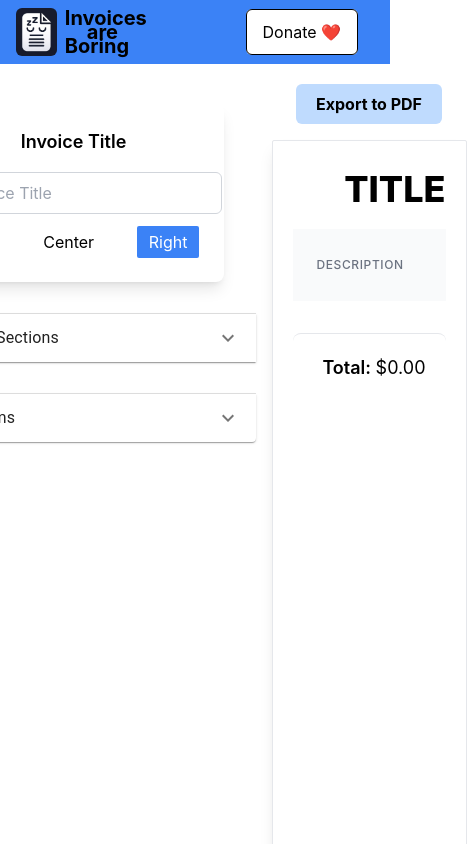
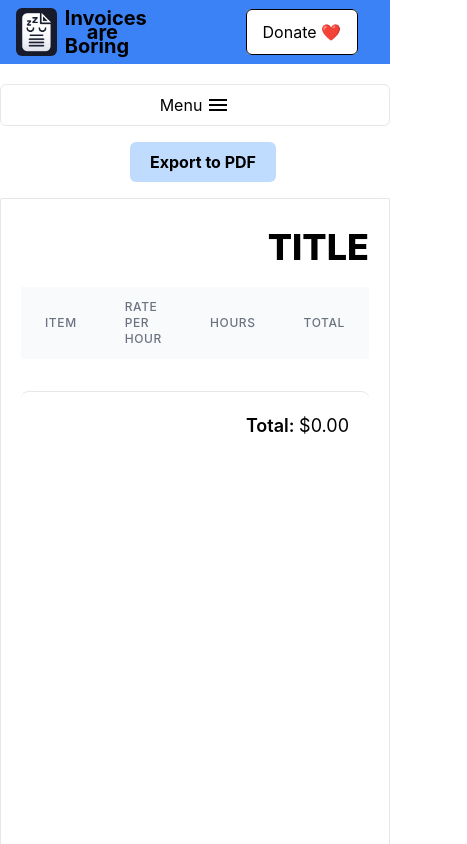
Before and after one commit to HalcyonVagabond/invoices-are-boring, a React (Create React App) app: page / in a window 390 px wide. Shown: the top 844 px of the page, 467 px wide, since content can reach past the window. Built offline with nearby package versions, Linux system fonts and the light colour scheme.

Commit message:
First attempt at mobile menu

```diff
--- a/src/App.js
+++ b/src/App.js
@@ -3,7 +3,7 @@ import './App.css';
 import Invoice from './components/Invoice/Invoice';
 import { ToastContainer } from 'react-toastify';
 import 'react-toastify/dist/ReactToastify.css';
-import InvoiceInputsMenu from './components/InvoiceInputs/InputsParentContainer';
+import InvoiceInputsMenu from './components/InvoiceInputs/InvoiceInputsMenu';
 import { InvoiceProvider } from './context/InvoiceContext'; // Import the provider
 import NavBar from './components/NavBar';
 
@@ -12,7 +12,10 @@ function App() {
     <InvoiceProvider>
       <div className="App">
         <NavBar />
-
+        <div className="flex flex-col md:flex-row mt-5 space-x-4 justify-center w-[100vw]">
+          <InvoiceInputsMenu />
+          <Invoice />
+        </div>
         <ToastContainer
           position="top-right"
           hideProgressBar={false}
@@ -23,12 +26,6 @@ function App() {
           draggable
           pauseOnHover
         />
-        <div className="flex mt-5 space-x-4 justify-center">
-          <InvoiceInputsMenu />
-          <div className="w-1/2"> {/* Adjust the width as necessary */}
-            <Invoice />
-          </div>
-        </div>
       </div>
     </InvoiceProvider>
   );
--- a/src/components/Invoice/Invoice.js
+++ b/src/components/Invoice/Invoice.js
@@ -57,9 +57,9 @@ const Invoice = () => {
     //   };
 
     return (
-        <>
+        <div>
             <button onClick={exportPDF} className='bg-blue-200 hover:bg-blue-500 px-5 py-2 hover:text-white rounded-md mb-4 font-bold'>Export to PDF</button> {/* This button will trigger PDF export */}
-            <div ref={invoiceRef} className="bg-white shadow-lg border rounded-sm overflow-hidden px-5 py-7 bg-white" style={{ minHeight: '11in', maxWidth:'8in' }}>
+            <div ref={invoiceRef} className="absolute left-0 md:relative bg-white shadow-lg border rounded-sm overflow-hidden px-5 py-7 bg-white w-[100vw] md:max-w-[8in] min-h-[11in]">
 
                 <div className={`title-section text-${titleAlignment}`}>
                         <h1 className='text-4xl font-extrabold'>{invoiceTitle ? invoiceTitle : "TITLE"}</h1>
@@ -75,7 +75,7 @@ const Invoice = () => {
                 {/* Additional sections (like totals, notes, etc.) can be added here */}
                 <IvoiceTotal />
             </div>
-            </>
+            </div>
 
 
     );
--- a/src/components/Invoice/InvoiceBody.js
+++ b/src/components/Invoice/InvoiceBody.js
@@ -11,7 +11,7 @@ const InvoiceBody = () => {
         <thead className="bg-gray-50">
           <tr>
             <th className="px-6 py-3 text-left text-xs font-medium text-gray-500 uppercase tracking-wider">
-              Description
+              Item
             </th>
             <th className="px-6 py-3 text-left text-xs font-medium text-gray-500 uppercase tracking-wider">
               Rate per Hour
--- a/src/components/Invoice/LineItem.js
+++ b/src/components/Invoice/LineItem.js
@@ -4,17 +4,17 @@ const LineItem = ({ item, index }) => {
 
   return (
     <tr className="hover:bg-gray-50 relative group">
-      <td className="px-6 py-4 whitespace-nowrap text-sm text-left max-w-[400px] overflow-x-hidden">
+      <td className="px-6 py-4 whitespace-nowrap text-sm text-left max-w-[400px] min-w-[200px] overflow-x-hidden">
         <h4 className='text-black font-semibold'>{item.title}</h4>
         <pre className='text-gray-800 max-w-[380px] text-wrap'>{item.description}</pre>
       </td>
-      <td className="px-6 py-4 whitespace-nowrap text-sm text-gray-500">
+      <td className="px-6 py-4 whitespace-nowrap text-sm text-gray-500 w-2">
         {item.rate}
       </td>
-      <td className="px-6 py-4 whitespace-nowrap text-sm text-gray-500">
+      <td className="px-6 py-4 whitespace-nowrap text-sm text-gray-500 w-2">
         {item.hours}
       </td>
-      <td className="px-6 py-4 whitespace-nowrap text-sm text-gray-500">
+      <td className="px-6 py-4 whitespace-nowrap text-sm text-gray-500 w-2">
         {item.rate * item.hours}
       </td>
     </tr>
--- a/src/components/InvoiceInputs/HeadersInput.js
+++ b/src/components/InvoiceInputs/HeadersInput.js
@@ -25,7 +25,7 @@ const HeaderInput = () => {
     };
 
     return (
-        <div className="shadow-lg p-6 rounded-lg bg-white mt-5 w-full overflow-auto max-w-[300px] h-full">
+        <div className="shadow-lg p-6 rounded-lg bg-white mt-5 w-full overflow-auto h-full">
             {/* New section form */}
 
             <h3 className="text-lg font-semibold mb-4">Add Header Section</h3>
--- a/src/components/InvoiceInputs/InputsParentContainer.js
+++ b/src/components/InvoiceInputs/InvoiceInputsMenu.js
@@ -1,16 +1,30 @@
-import React from 'react';
+import React, { useState } from 'react';
+// Material UI
 import Accordion from '@mui/material/Accordion';
 import AccordionSummary from '@mui/material/AccordionSummary';
 import AccordionDetails from '@mui/material/AccordionDetails';
 import ExpandMoreIcon from '@mui/icons-material/ExpandMore';
 import Typography from '@mui/material/Typography';
-import LineItemForm from './LineItemForm';
-import InvoiceTitleInput from './InvoiceTitleInput';
+import MenuIcon from '@mui/icons-material/Menu';
+// Components
+import LineItemForm from './LineItemInput';
+import InvoiceTitleInput from './TitleInput';
 import HeaderInput from './HeadersInput';
 
 const InvoiceInputsMenu = () => {
+    const [isMenuOpen, setIsMenuOpen] = useState(false);
+
+    const toggleMenu = () => {
+        setIsMenuOpen(!isMenuOpen);
+    };
+
     return (
-        <div className="max-w-[350px] space-y-8 h-full">
+        <div className='relative'>
+        <button className={`md:hidden mb-4 border border-gray-200 w-full rounded-md py-2 text-center flex items-center justify-center ${isMenuOpen ? 'bg-blue-300' : ''}`} onClick={toggleMenu}>
+            <h4 className='mr-1'>{isMenuOpen ? 'Close Menu' : 'Menu '}</h4><MenuIcon className="h-6 w-6" />
+        </button>
+
+        <div className={`w-full md:max-w-[350px] border border-y md:border-none shadow-xl md:shadow-none space-y-4 py-4 px-4 overflow-auto fixed bg-gray-200 md:bg-white md:p-1 flex flex-col items-center justify-center z-[1000] ${isMenuOpen ? 'block' : 'hidden'} md:block md:relative`}>
             <InvoiceTitleInput />
 
             {/* Header Sections Accordion */}
@@ -44,6 +58,7 @@ const InvoiceInputsMenu = () => {
 
             {/* Add more input forms or accordions here */}
         </div>
+        </div>
     );
 };
 
--- a/src/components/InvoiceInputs/LineItemForm.js
+++ b/src/components/InvoiceInputs/LineItemInput.js
@@ -44,7 +44,7 @@ function InvoiceItemEntry() {
     };
 
     return (
-        <div className="shadow-lg p-6 rounded-lg bg-white mt-5 w-full overflow-auto max-w-[300px] h-full">
+        <div className="shadow-lg p-6 rounded-lg bg-white mt-5 w-full overflow-auto h-full">
             <h3 className="text-lg font-semibold mb-4">Add Invoice Item</h3>
             <form onSubmit={handleSubmit} className="flex flex-col space-y-4">
                 <input
--- a/src/components/InvoiceInputs/InvoiceTitleInput.js
+++ b/src/components/InvoiceInputs/TitleInput.js
@@ -13,7 +13,7 @@ const InvoiceTitleInput = () => {
     };
 
     return (
-        <div className="shadow-lg p-6 rounded-lg bg-white mt-5 w-full overflow-auto max-w-[300px] h-full">
+        <div className="shadow-lg p-6 rounded-lg bg-white mt-5 w-full overflow-auto max-w-[300px]">
             <h3 className="text-lg font-semibold mb-4">Invoice Title</h3>
             <input
                 type="text"
```
